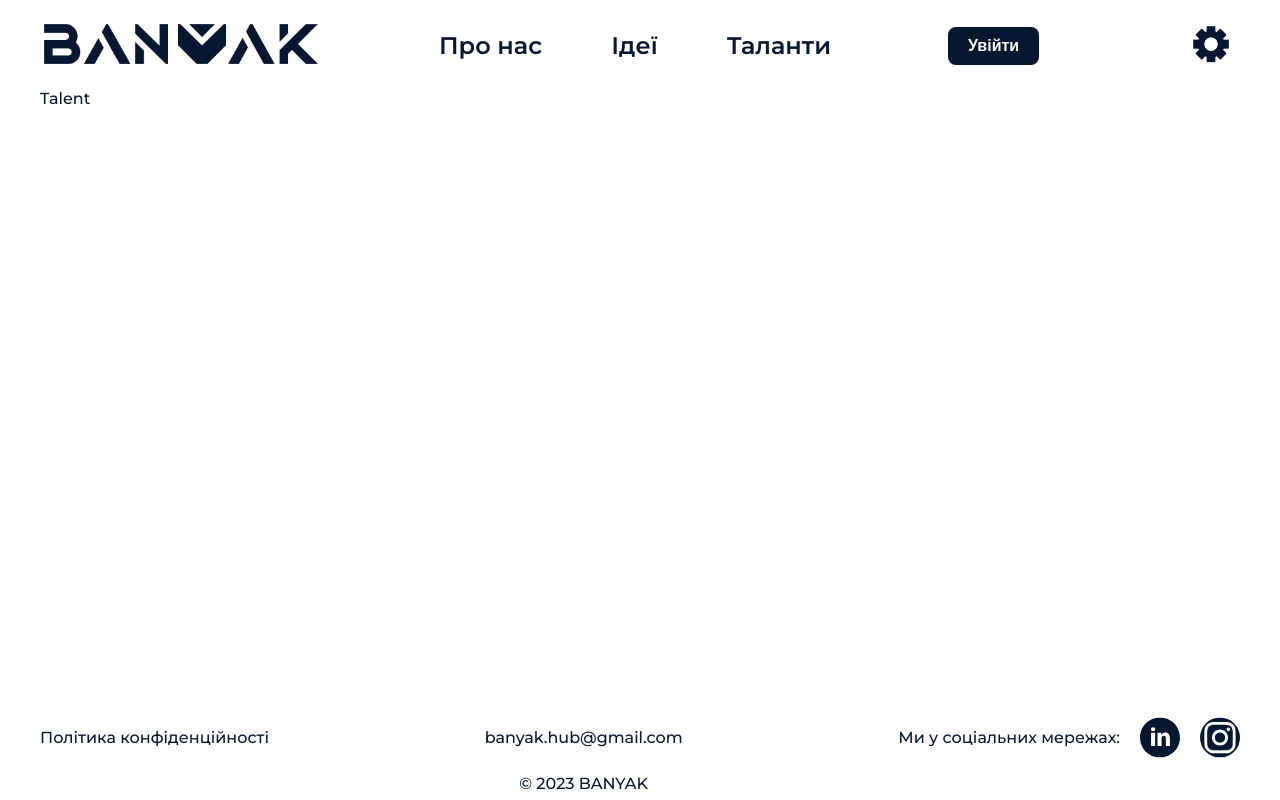
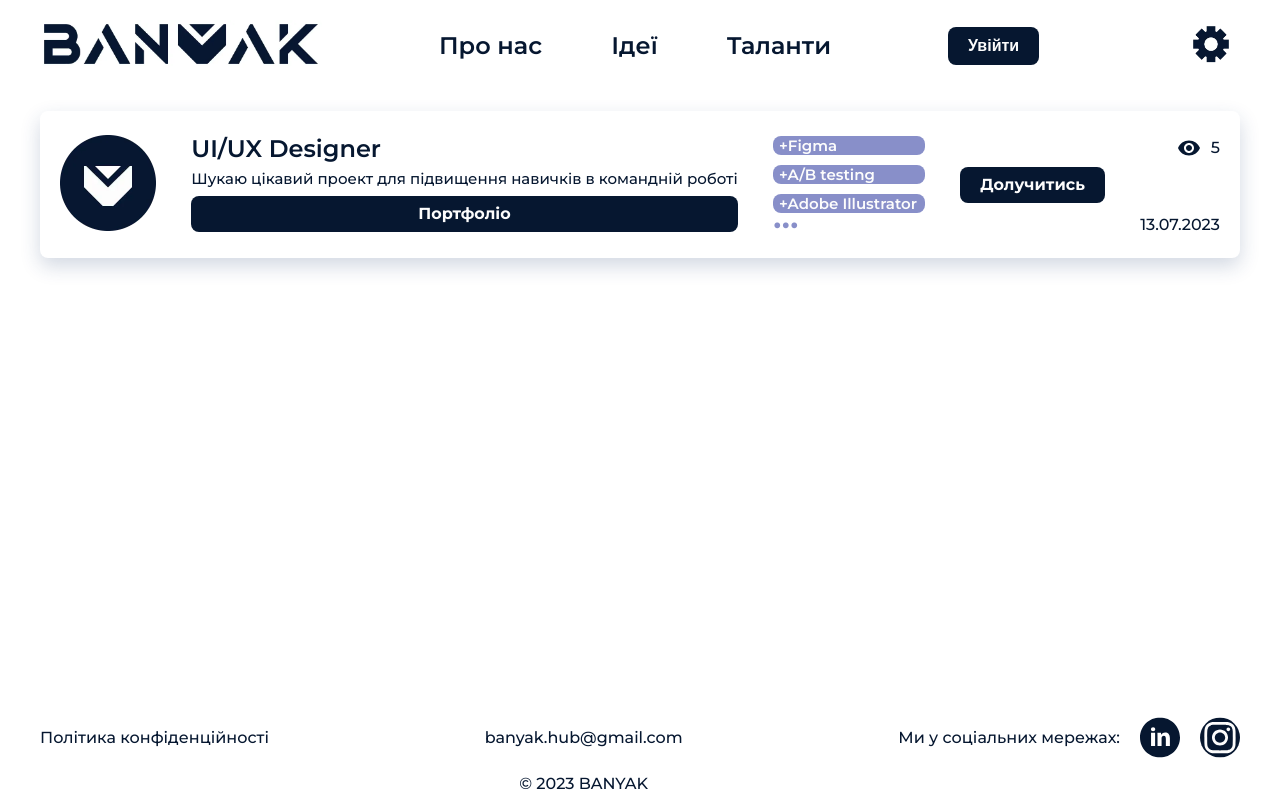
Before and after one commit to vladyslav-kurmaz/banyak, a React (Create React App) app in the folder client/: page /talents in a window 1280 px wide. Built offline with nearby package versions, Linux system fonts and the light colour scheme.

Commit message:
create Idea.tsx | create Talent.tsx

```diff
--- a/client/src/atoms/ButtonSmall/ButtonSmall.scss
+++ b/client/src/atoms/ButtonSmall/ButtonSmall.scss
@@ -12,7 +12,7 @@
   cursor: pointer;
   border: none;
   display: flex;
-  justify-content: space-between;
+  justify-content: center;
   align-items: center;
 
   &:hover {
--- a/client/src/components/App/App.scss
+++ b/client/src/components/App/App.scss
@@ -8,7 +8,7 @@
     max-width: 1200px;
     width: 100%;
     margin: 0 auto;
-    display: flex;
+
     flex: 1 1 auto;
 
 
--- a/client/src/components/Header/Header.scss
+++ b/client/src/components/Header/Header.scss
@@ -10,6 +10,7 @@
   align-items: center;
   position: relative;
   z-index: 99;
+  margin-bottom: 20px;
 
   &__main-link {
     &-logo {
--- a/client/src/components/Header/Header.tsx
+++ b/client/src/components/Header/Header.tsx
@@ -1,13 +1,11 @@
 import SettingMeny from "../SettingMenu/SettingMeny";
-import { useAppDispatch, useAppSelector } from "../../hooks/reduxToolkidHooks";
 import { Link } from "react-router-dom";
 
-import logo from "../../image/header/LOGO_Banyak.webp";
+import logo from "../../image/logo/LOGO_Banyak.webp";
 
 import "./Header.scss";
 
 const Header = () => {
-  const {userId} = useAppSelector(state => state.userInfo);
 
   return (
     <header className="header">
--- /dev/null
+++ b/client/src/components/Idea/Idea.scss
@@ -0,0 +1,136 @@
+@import '../../scss//variables';
+
+.idea {
+  padding: 25px 20px;
+  box-shadow: 0px 8px 20px 0px rgba(29, 60, 108, 0.2);
+  border-radius: 8px;
+  max-width: 1200px;
+  height: 147px;
+  width: 100%;
+  display: flex;
+  justify-content: space-between;
+  align-items: center;
+  margin-bottom: 40px;
+  box-sizing: border-box;
+
+  &__img {
+    &-picture {
+      max-width: 96px;
+      max-height: 96px;
+      width: 100%;
+      height: 100%;
+    }
+  }
+
+  &__info {
+
+    &-title {
+      font-family: Montserrat;
+      font-size: 24px;
+      font-weight: 600;
+      margin-bottom: 10px;
+    }
+
+    &-description {
+      font-family: Montserrat;
+      font-size: 15px;
+      font-weight: 400;
+    }
+  }
+
+  &__specialty {
+
+    &-item {
+      display: flex;
+      align-items: center;
+      margin-bottom: 20px;
+      font-size: 16px;
+      font-weight: 600;
+      // justify-content: space-between;
+
+      &-status {
+        margin-right: 8px;
+        display: block;
+        width: 19px;
+        height: 19px;
+        border: 2px solid $buttonBGWhite;
+        border-radius: 50%;
+      }
+
+      &.found {
+
+        .idea__specialty-item {
+
+          &-status {
+            border: 2px solid #BFB3B3;
+            border-radius: 50%;
+            position: relative;
+            color: #BFB3B3;
+
+            &::after {
+              content: '';
+              width: 6px;
+              height: 2px;
+              position: absolute;
+              top: 55%;
+              left: 20%;
+              transform: rotate(40deg);
+              background-color: #BFB3B3;
+            }
+
+            &::before {
+              content: '';
+              width: 11px;
+              height: 2px;
+              position: absolute;
+              top: 45%;
+              left: 33%;
+
+              transform: rotate(130deg);
+              background-color: #BFB3B3;
+            }
+          }
+
+          &-text {
+            color: #BFB3B3;
+          }
+        }
+
+      }
+
+      &.all-specialty {
+
+        .idea__specialty-item {
+          &-status {
+            margin-right: 8px;
+
+            width: 19px;
+            height: 19px;
+            background-color: $buttonBGWhite;
+            border-radius: 50%;
+          }
+        }
+      }
+    }
+  }
+
+  &__metrics {
+    display: flex;
+    flex-direction: column;
+    align-items: flex-end;
+    justify-content: space-between;
+    height: 100%;
+
+    &-view {
+
+
+      display: flex;
+      align-items: center;
+
+      &-total {
+        margin-left: 10px;
+      }
+    }
+
+  }
+}
--- /dev/null
+++ b/client/src/components/Idea/Idea.tsx
@@ -0,0 +1,68 @@
+
+import './Idea.scss';
+import plugIcon from '../../image/logo/small_logo.webp';
+import ButtonSmall from '../../atoms/ButtonSmall/ButtonSmall';
+
+// class знайденого елементу це found
+
+
+const Idea = () => {
+
+  const data = ['Frontend developer', 'Backend developer', 'Backend developer']
+
+  const renderSpecialty = (data: string[]) => {
+
+    return data.map((item, i) => {
+      if (i < 2) {
+        return (
+          <li className='idea__specialty-item'>
+            <span className='idea__specialty-item-status '></span>
+            <span className='idea__specialty-item-text'>{item}</span>
+          </li>
+        )
+      } else {
+        return null
+      }
+
+    })
+  }
+
+  const allSpecialty = data.length > 1 ?
+    <li className='idea__specialty-item all-specialty'>
+      <span className='idea__specialty-item-status'></span>
+      <span className='idea__specialty-item-text'>{`+${data.length - 2}`}</span>
+    </li>
+    :
+    null
+
+  return (
+    <div className="idea">
+      <div className="idea__img">
+        <img src={plugIcon} alt="" className="idea__img-picture" />
+      </div>
+      <div className="idea__info">
+          <h2 className='idea__info-title'>Сайт Арт-платформа</h2>
+          <p className='idea__info-description'>Шукаю бажаючих долучитись до розробки ідеї арт-сайту.</p>
+      </div>
+      <ul className="idea__specialty">
+        {renderSpecialty(data)}
+        {allSpecialty}
+      </ul>
+      <div className='idea__button'>
+        <ButtonSmall text='Долучитись'/>
+      </div>
+      <div className="idea__metrics">
+        <div className="idea__metrics-view">
+          <svg xmlns="http://www.w3.org/2000/svg" width="24" height="24" viewBox="0 0 24 24" fill="none">
+            <path d="M12 4.5C7 4.5 2.73 7.61 1 12C2.73 16.39 7 19.5 12 19.5C17 19.5 21.27 16.39 23 12C21.27 7.61 17 4.5 12 4.5ZM12 17C9.24 17 7 14.76 7 12C7 9.24 9.24 7 12 7C14.76 7 17 9.24 17 12C17 14.76 14.76 17 12 17ZM12 9C10.34 9 9 10.34 9 12C9 13.66 10.34 15 12 15C13.66 15 15 13.66 15 12C15 10.34 13.66 9 12 9Z" fill="#061730"/>
+          </svg>
+          <span className="idea__metrics-view-total">5</span>
+        </div>
+        <div className="idea__metrics-data">13.07.2023</div>
+      </div>
+
+    </div>
+  )
+}
+
+export default Idea;
--- a/client/src/components/MainInstruction/MainInstruction.scss
+++ b/client/src/components/MainInstruction/MainInstruction.scss
@@ -71,7 +71,7 @@
 
           &-text {
             display: block;
-            max-width: 461px;
+            max-width: 489px;
             width: 100%;
           }
         }
--- a/client/src/components/MainInstruction/MainInstruction.tsx
+++ b/client/src/components/MainInstruction/MainInstruction.tsx
@@ -44,9 +44,9 @@ const MainInstruction: FC = () => {
     <div className="instruction">
 
       <SwitchToogle prop1={"Власник ідеї"} prop2={"Талант"} />
-      <div className="instruction__item idea">
+      <div className="instruction__item">
         <div className="instruction__item-img">
-          <img src={mainPhoto} alt="instruction photo" />
+          <img src={mainPhoto} alt="instruction" />
         </div>
         <div className="instruction__item-info">
           <ul className="instruction__item-info-list">
--- /dev/null
+++ b/client/src/components/Talant/Talant.scss
@@ -0,0 +1,88 @@
+@import '../../scss//variables';
+
+.talant {
+  padding: 25px 20px;
+  box-shadow: 0px 8px 20px 0px rgba(29, 60, 108, 0.2);
+  border-radius: 8px;
+  max-width: 1200px;
+  height: 147px;
+  width: 100%;
+  display: flex;
+  justify-content: space-between;
+  align-items: center;
+  margin-bottom: 40px;
+  box-sizing: border-box;
+
+  &__img {
+    &-picture {
+      max-width: 96px;
+      max-height: 96px;
+      width: 100%;
+      height: 100%;
+    }
+  }
+
+  &__info {
+
+    &-title {
+      font-family: Montserrat;
+      font-size: 24px;
+      font-weight: 600;
+      margin-bottom: 10px;
+    }
+
+    &-description {
+      font-family: Montserrat;
+      font-size: 15px;
+      font-weight: 400;
+      margin-bottom: 10px;
+    }
+  }
+
+  &__technologies {
+
+    &-item {
+      padding: 2px 8px 2px 6px;
+      color: #FCFCFC;
+      font-family: Montserrat;
+      font-size: 15px;
+      font-weight: 600;
+      border-radius: 8px;
+      background: #888FC9;
+      margin-bottom: 10px;
+
+      &.all-technologies {
+        display: flex;
+        align-items: flex-end;
+
+
+        height: 10px;
+        background: none;
+        color: #888FC9;
+        font-size: 35px;
+        padding: 0;
+        margin-bottom: 0;
+      }
+    }
+  }
+
+  &__metrics {
+    display: flex;
+    flex-direction: column;
+    align-items: flex-end;
+    justify-content: space-between;
+    height: 100%;
+
+    &-view {
+
+
+      display: flex;
+      align-items: center;
+
+      &-total {
+        margin-left: 10px;
+      }
+    }
+
+  }
+}
--- /dev/null
+++ b/client/src/components/Talant/Talant.tsx
@@ -0,0 +1,67 @@
+
+import './Talant.scss';
+import plugIcon from '../../image/logo/small_logo.webp';
+import ButtonSmall from '../../atoms/ButtonSmall/ButtonSmall';
+
+// class знайденого елементу це found
+
+
+const Talant = () => {
+
+  const data = ['Figma', 'A/B testing', 'Adobe Illustrator', 'Adobe Illustrator']
+
+  const renderSpecialty = (data: string[]) => {
+
+
+    return data.map((item, i) => {
+      const itemLengh = item.length < 18 ? `+${item}`:`+${item}...`;
+      if (i < 3) {
+        return (
+          <li className='talant__technologies-item'>
+            {itemLengh}
+          </li>
+        )
+      } else {
+        return null
+      }
+
+    })
+  }
+
+  const allSpecialty = data.length > 3 ?
+    <li className='talant__technologies-item all-technologies'>...</li>
+    :
+    null
+
+  return (
+    <div className="talant">
+      <div className="talant__img">
+        <img src={plugIcon} alt="" className="talant__img-picture" />
+      </div>
+      <div className="talant__info">
+          <h2 className='talant__info-title'>UI/UX Designer</h2>
+          <p className='talant__info-description'>Шукаю цікавий проект для підвищення навичків в командній роботі</p>
+          <ButtonSmall text='Портфоліо'/>
+      </div>
+      <ul className="talant__technologies">
+        {renderSpecialty(data)}
+        {allSpecialty}
+      </ul>
+      <div className='talant__button'>
+        <ButtonSmall text='Долучитись'/>
+      </div>
+      <div className="talant__metrics">
+        <div className="talant__metrics-view">
+          <svg xmlns="http://www.w3.org/2000/svg" width="24" height="24" viewBox="0 0 24 24" fill="none">
+            <path d="M12 4.5C7 4.5 2.73 7.61 1 12C2.73 16.39 7 19.5 12 19.5C17 19.5 21.27 16.39 23 12C21.27 7.61 17 4.5 12 4.5ZM12 17C9.24 17 7 14.76 7 12C7 9.24 9.24 7 12 7C14.76 7 17 9.24 17 12C17 14.76 14.76 17 12 17ZM12 9C10.34 9 9 10.34 9 12C9 13.66 10.34 15 12 15C13.66 15 15 13.66 15 12C15 10.34 13.66 9 12 9Z" fill="#061730"/>
+          </svg>
+          <span className="talant__metrics-view-total">5</span>
+        </div>
+        <div className="talant__metrics-data">13.07.2023</div>
+      </div>
+
+    </div>
+  )
+}
+
+export default Talant;
--- a/client/src/pages/IdeasAndTalentPage.tsx
+++ b/client/src/pages/IdeasAndTalentPage.tsx
@@ -1,11 +1,10 @@
+import Idea from "../components/Idea/Idea";
+import Talant from "../components/Talant/Talant";
 
-
-const IdeasAndTalent = ({header}: {header: string}) => {
+const IdeasAndTalent = ({type}: {type: boolean}) => {
   return (
     <>
-      <div>
-        <h1>{header}</h1>
-      </div>
+        {type ? <Idea/> : <Talant/>}
     </>
   )
 }
--- a/client/src/router/router.tsx
+++ b/client/src/router/router.tsx
@@ -21,14 +21,14 @@ const router = createBrowserRouter(
       },
       {
         path: '/ideas',
-        element: <IdeasAndTalent header={'Ideas'}/>,
+        element: <IdeasAndTalent type={true}/>,
         children: [
 
         ]
       },
       {
         path: '/talents',
-        element: <IdeasAndTalent header={'Talent'}/>,
+        element: <IdeasAndTalent type={false}/>,
         children: [
 
         ]
```
Also changed, not shown: client/src/image/logo/LOGO_Banyak.webp (renamed from client/src/image/header/LOGO_Banyak.webp), client/src/image/logo/small_logo.webp (added).
